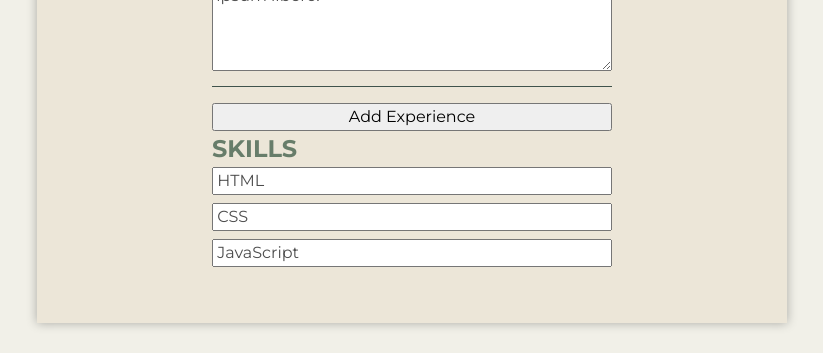
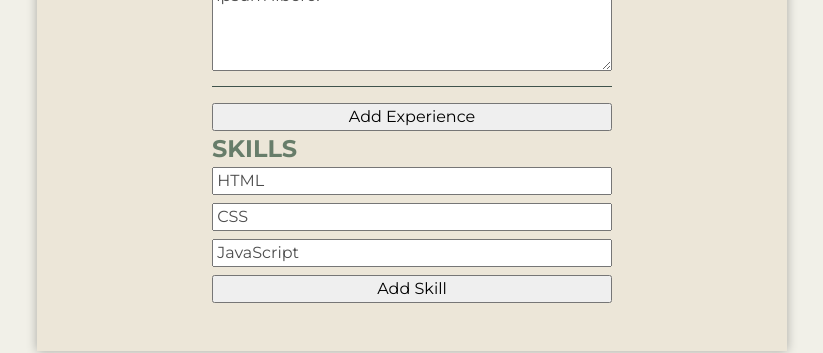
Before and after one commit to joaquimlcbfranco/cv-app, a React (Vite) app: page / in a window 1280 px wide. Shown: the part 1520-1873 px from the top of the page, without its empty margins (228-1051 px from the left). Built offline with nearby package versions, Linux system fonts and the light colour scheme.

Commit message:
feat: Change setSkills, so when new skill button is clicked it adds a new empty one to array

```diff
--- a/src/components/Skills.jsx
+++ b/src/components/Skills.jsx
@@ -2,20 +2,33 @@ import "../styles/skills.css";
 
 export default function Skills({ skills, setSkills }) {
 	const handleChange = (e, id) => {
-    const newArray = skills.map(skill => {
-      return skill.id === id ? {...skill, value: e.target.value} : skill
+		const newArray = skills.map((skill) => {
+			return skill.id === id
+				? { ...skill, value: e.target.value }
+				: skill;
 		});
 		setSkills(newArray);
 	};
 
-  const skillsInputs = skills.map(skill => <Input key={skill.id} id={skill.id} type="text" value={skill.value} onType={handleChange}></Input>);
+  const handleNewSection = () => {
+    setSkills([...skills, ""]);
+  }
 
 	return (
 		<>
 			<section className="skills">
 				<div className="skills-inputs">
 					<h2>Skills</h2>
-          {skillsInputs}
+					{skills.map((skill) => (
+						<Input
+							key={skill.id}
+							id={skill.id}
+							type="text"
+							value={skill.value}
+							onType={handleChange}
+						></Input>
+					))}
+          <button onClick={handleNewSection}>Add Skill</button>
 				</div>
 			</section>
 		</>
```
Lines whose indentation alone changed are shown as unchanged.
